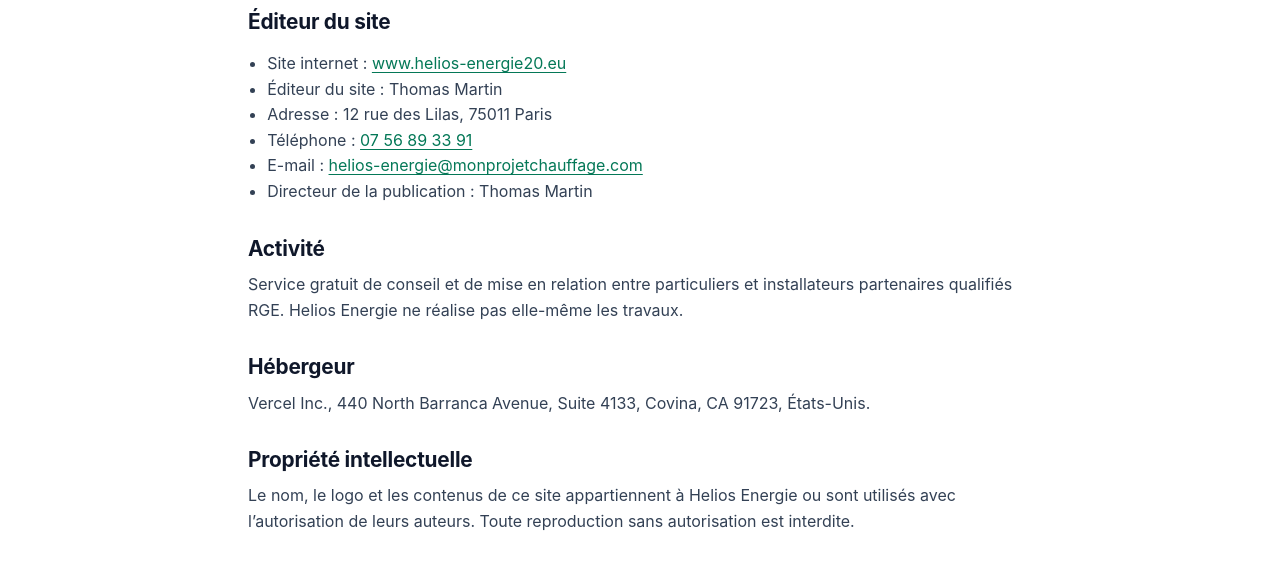
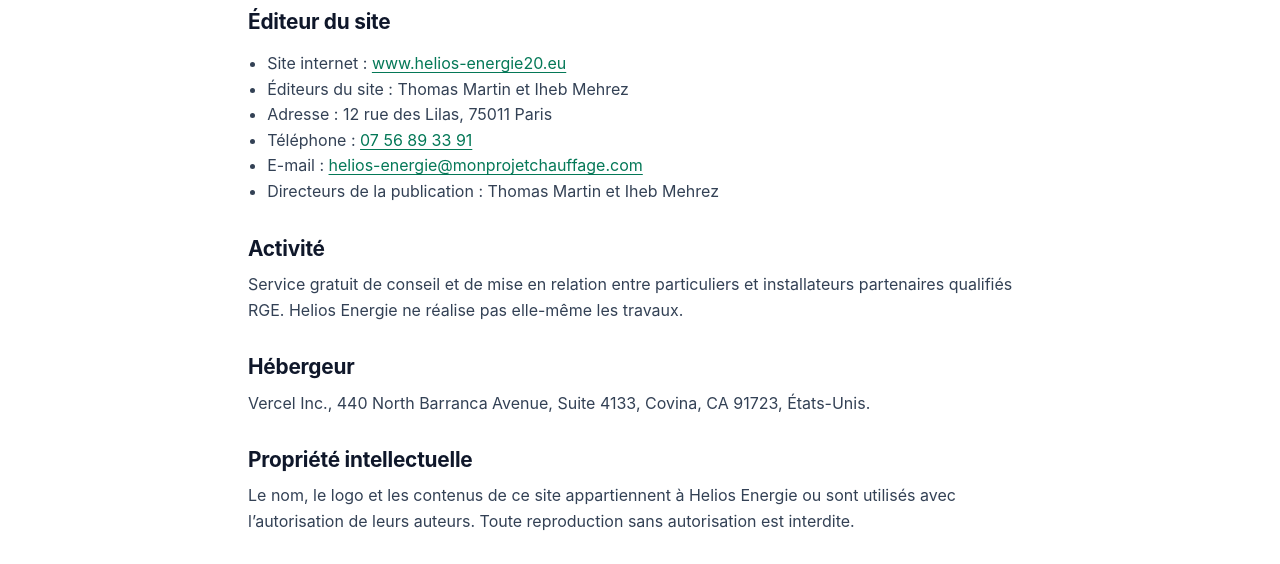
Before and after one commit to thomas1610-03/helios-energie, a plain HTML site: page mentions-legales.html in a window 1280 px wide. Shown: the part 220-784 px from the top of the page. Drawn offline with Linux system fonts and the light colour scheme.

Commit message:
Mentions légales : ajout de Iheb Mehrez comme éditeur et directeur de la publication
Co-Authored-By: Claude Opus 5.5 <noreply@anthropic.com>
Claude-Session: https://claude.ai/code/session_01AmEsSJzhNhckeZEJqqTmKC

```diff
--- a/mentions-legales.html
+++ b/mentions-legales.html
@@ -32,11 +32,11 @@
       <h2>Éditeur du site</h2>
       <ul>
         <li>Site internet&nbsp;: <a href="https://www.helios-energie20.eu/">www.helios-energie20.eu</a></li>
-        <li>Éditeur du site&nbsp;: Thomas Martin</li>
+        <li>Éditeurs du site&nbsp;: Thomas Martin et Iheb Mehrez</li>
         <li>Adresse&nbsp;: 12 rue des Lilas, 75011 Paris</li>
         <li>Téléphone&nbsp;: <a href="tel:+33756893391">07&nbsp;56&nbsp;89&nbsp;33&nbsp;91</a></li>
         <li>E-mail&nbsp;: <a href="mailto:helios-energie@monprojetchauffage.com">helios-energie@monprojetchauffage.com</a></li>
-        <li>Directeur de la publication&nbsp;: Thomas Martin</li>
+        <li>Directeurs de la publication&nbsp;: Thomas Martin et Iheb Mehrez</li>
       </ul>
 
       <h2>Activité</h2>
```
